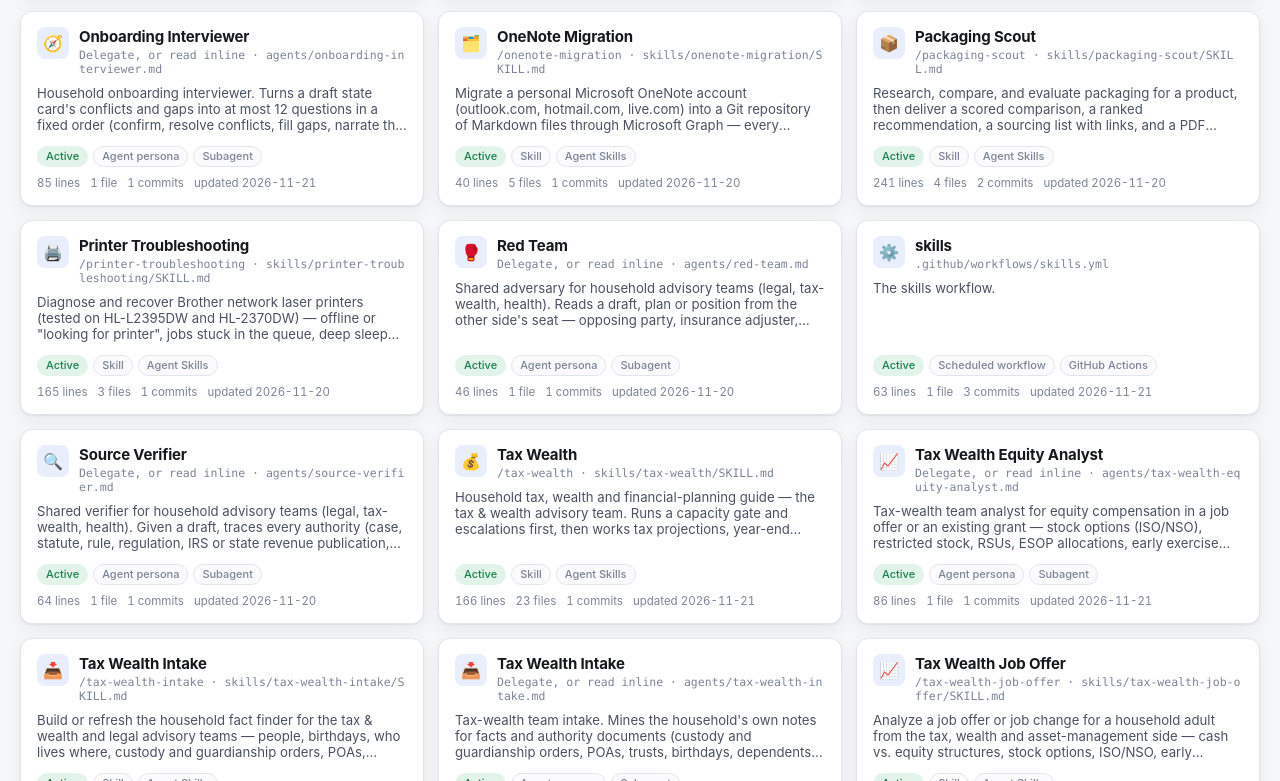
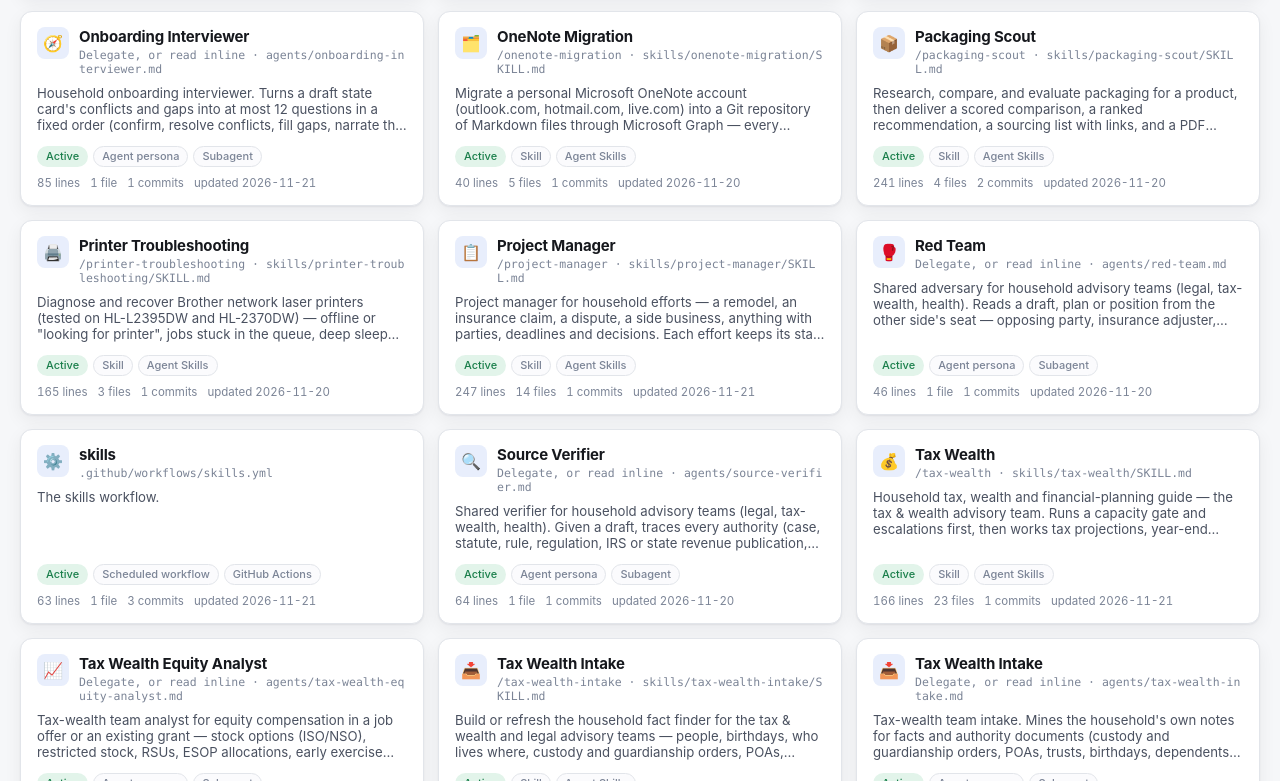
Before and after one commit to don-petry/don-petry, a plain HTML site: page docs/agents-explorer.html in a window 1280 px wide. Shown: the part 1400-2181 px from the top of the page. Drawn offline with Linux system fonts and the light colour scheme.

Commit message:
docs: add project-manager to the README; rebuild the explorer page
Co-Authored-By: Claude Opus 5.5 <noreply@anthropic.com>

```diff
--- a/docs/agents-explorer.html
+++ b/docs/agents-explorer.html
@@ -872,6 +872,56 @@ const AGENTS = [
   "related": []
  },
  {
+  "id": "project-manager",
+  "name": "Project Manager",
+  "icon": "📋",
+  "kind": "Skill",
+  "status": "Active",
+  "surface": "Agent Skills",
+  "invoke": "/project-manager  ·  skills/project-manager/SKILL.md",
+  "trigger": "On demand (model-invoked)",
+  "desc": "Project manager for household efforts — a remodel, an insurance claim, a dispute, a side business, anything with parties, deadlines and decisions. Each effort keeps its state in a `project.yaml` beside its notes (charter, watch list, hard requirements, RAID log, decisions, actions, clocks, open questions). A run reads new email, shared-drive files, calendar entries, text threads and watched web pages; reconciles them against that state with a deterministic helper (date math, decision lock); drives the work forward by drafting replies and chasers (never sending), booking reminders and decision holds, and doing research; records the run; and notifies a human only when a decision, a missing fact or a clock needs one. Runs on a schedule or interactively. Use for \"run the project manager\", \"project status\", \"what's open on <project>\", \"what needs me\", \"what's overdue\", \"onboard a new project\", \"answer the project questions\", \"chase the contractors\", \"note that the contractor called\".",
+  "does": [],
+  "tools": [
+   "Read",
+   "Bash"
+  ],
+  "files": [
+   {
+    "p": "skills/project-manager/SKILL.md",
+    "d": "the skill"
+   },
+   {
+    "p": "skills/project-manager/config/",
+    "d": "1 file"
+   },
+   {
+    "p": "skills/project-manager/examples/",
+    "d": "2 files"
+   },
+   {
+    "p": "skills/project-manager/reference/",
+    "d": "8 files"
+   },
+   {
+    "p": "skills/project-manager/scripts/",
+    "d": "2 files"
+   }
+  ],
+  "metrics": {
+   "lines": 247,
+   "words": 2457,
+   "files": 14,
+   "commits": 1,
+   "modified": "2026-11-21"
+  },
+  "tags": [
+   "model-invoked"
+  ],
+  "note": "",
+  "related": []
+ },
+ {
   "id": "tax-wealth",
   "name": "Tax Wealth",
   "icon": "💰",
```
Also changed, not shown: 1 other file.
